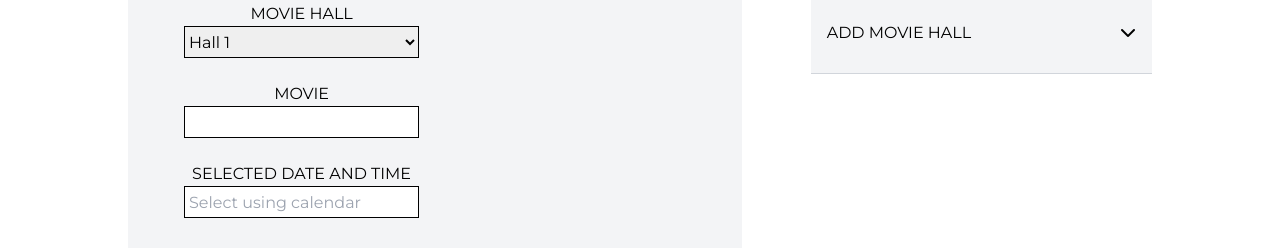
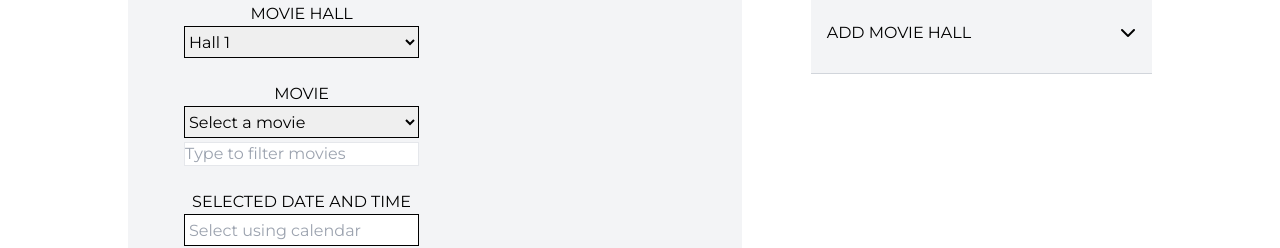
Before and after one commit to vonfredd/projekt-grupp-2, a Vue app in the folder frontend/: page /admin in a window 1280 px wide. Shown: the part 394-642 px from the top of the page. Built offline with nearby package versions, Linux system fonts and the light colour scheme.

Commit message:
remove MovieList.vue, add limit results for list of movies

```diff
--- a/frontend/src/components/MovieList.vue
+++ /dev/null
@@ -1,23 +0,0 @@
-<script setup>
-import { ref } from 'vue';
-
-const props = defineProps({
-  movies: {
-    type: Array,
-    required: true
-  }
-});
-</script>
-
-<template>
-  <div>
-    <h3 class="text-center">Movie List</h3>
-    <ul>
-      <li v-for="movie in movies" :key="movie.id">{{ movie.name }}</li>
-    </ul>
-  </div>
-</template>
-
-<style scoped>
-
-</style>
--- a/frontend/src/views/AdminView.vue
+++ b/frontend/src/views/AdminView.vue
@@ -1,15 +1,18 @@
 <script setup>
-import { ref, watch } from "vue";
+import {ref, watch} from "vue";
 import "@vuepic/vue-datepicker/dist/main.css";
 import VueDatePicker from "@vuepic/vue-datepicker";
 import Accordion from "@/components/Accordion.vue";
-import MovieList from '@/components/MovieList.vue';
 
 // Date handling
 const date = ref(new Date());
 const formattedDate = ref("");
+
+// Movie handling
 const movies = ref([]);
+const filteredMovies = ref([]);
 const movieQuery = ref('');
+const selectedMovie = ref(null);
 
 // Function to format the selected date
 const formatDate = (selectedDate) => {
@@ -17,18 +20,35 @@ const formatDate = (selectedDate) => {
       ? selectedDate.toLocaleString()
       : "";
 };
-
+// Functions to search and handle movie selection
 const searchMovies = async () => {
   const response = await fetch(`http://localhost:9000/movies/name?name=${movieQuery.value}`, {
     method: "GET",
   });
   movies.value = await response.json();
+  filteredMovies.value = movies.value;
+};
+
+// Function to filter movies based on query
+const filterMovies = () => {
+  filteredMovies.value = movies.value.filter(movie =>
+      movie.name.toLowerCase().includes(movieQuery.value.toLowerCase())
+  );
+};
+
+// Function to handle movie selection
+const handleMovieSelect = (event) => {
+  const movieId = event.target.value;
+  selectedMovie.value = movies.value.find(movie => movie.id === movieId);
 };
 
 // Watcher to update formattedDate whenever date changes
 watch(date, (newDate) => {
   formatDate(newDate);
 });
+
+// Watcher to filter movies whenever movieQuery changes
+watch(movieQuery, filterMovies);
 
 </script>
 
@@ -63,16 +83,27 @@ watch(date, (newDate) => {
                 <option value="hall-2">Hall 2</option>
               </select>
             </form>
-            <form class="py-3" @submit.prevent="searchMovies">
-              <label class="block uppercase" for="movie">Movie</label>
+            <form class="py-3">
+              <label class="block uppercase" for="selected-movie">Movie</label>
+              <select
+                  class="border-solid border border-black h-8 w-full"
+                  id="selected-movie"
+                  @focus="searchMovies"
+                  @change="handleMovieSelect"
+              >
+                <option value="" disabled selected>Select a movie</option>
+                <option v-for="movie in filteredMovies" :key="movie.id" :value="movie.id">
+                  {{ movie.name }}
+                </option>
+              </select>
               <input
-                  class="border-solid border border-black h-8 w-full"
+                  class="border-solid border border-grey h-6 w-full mt-1 ml-0"
                   type="text"
-                  id="movie"
                   v-model="movieQuery"
+                  placeholder="Type to filter movies"
+                  @keydown.enter.prevent
               />
             </form>
-            <MovieList v-if="movies.length" :movies="movies" />
             <form class="py-3">
               <label class="block uppercase" for="selected-date"
               >Selected Date and Time</label
@@ -89,17 +120,17 @@ watch(date, (newDate) => {
           </div>
 
           <div class="p-5 my-10">
-            <VueDatePicker v-model="date" inline auto-apply />
+            <VueDatePicker v-model="date" inline auto-apply/>
           </div>
         </div>
       </div>
 
       <div class="w-1/3 text-black">
-        <Accordion />
+        <Accordion/>
       </div>
     </main>
 
-    <RouterView />
+    <RouterView/>
   </div>
 </template>
 
```
